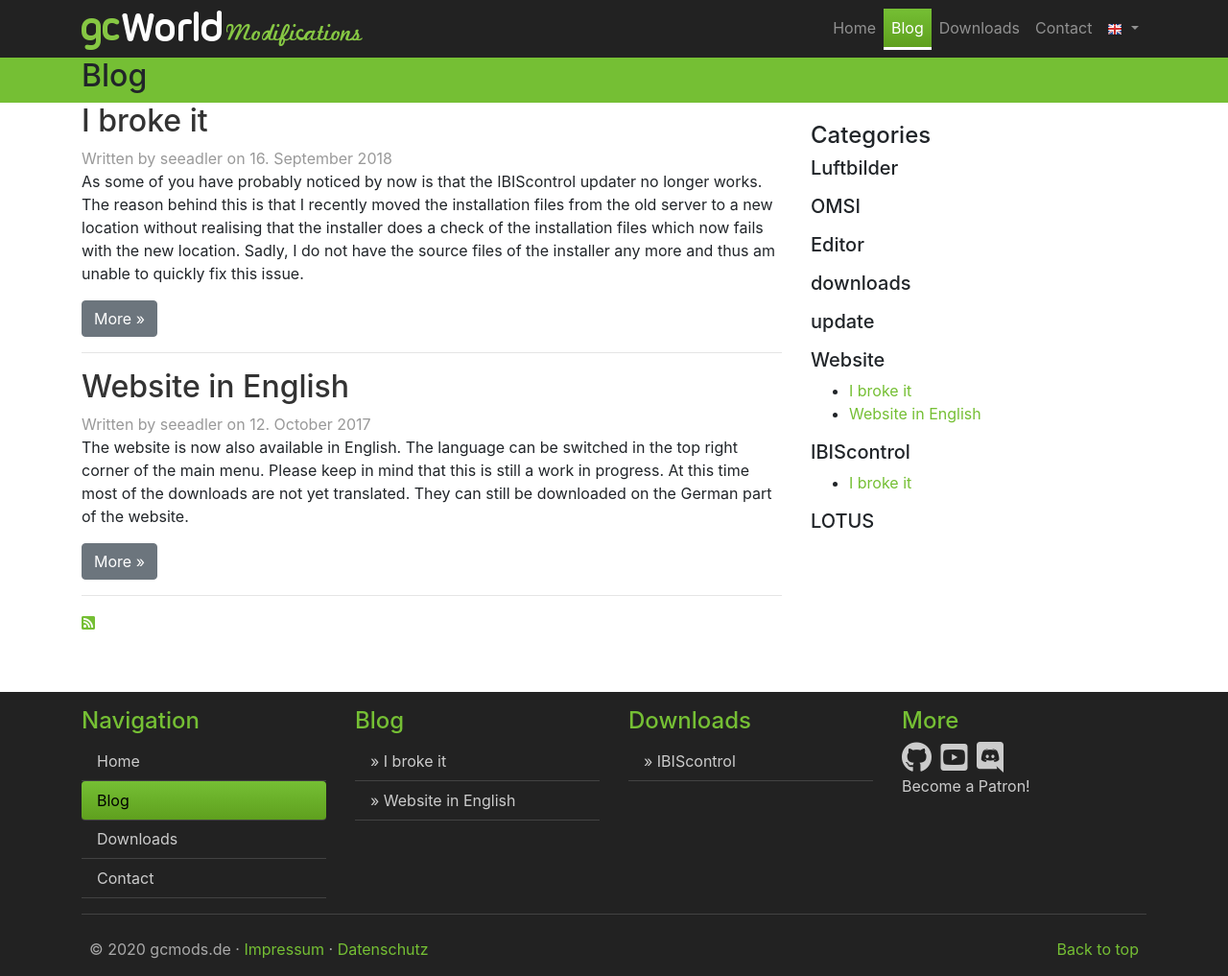
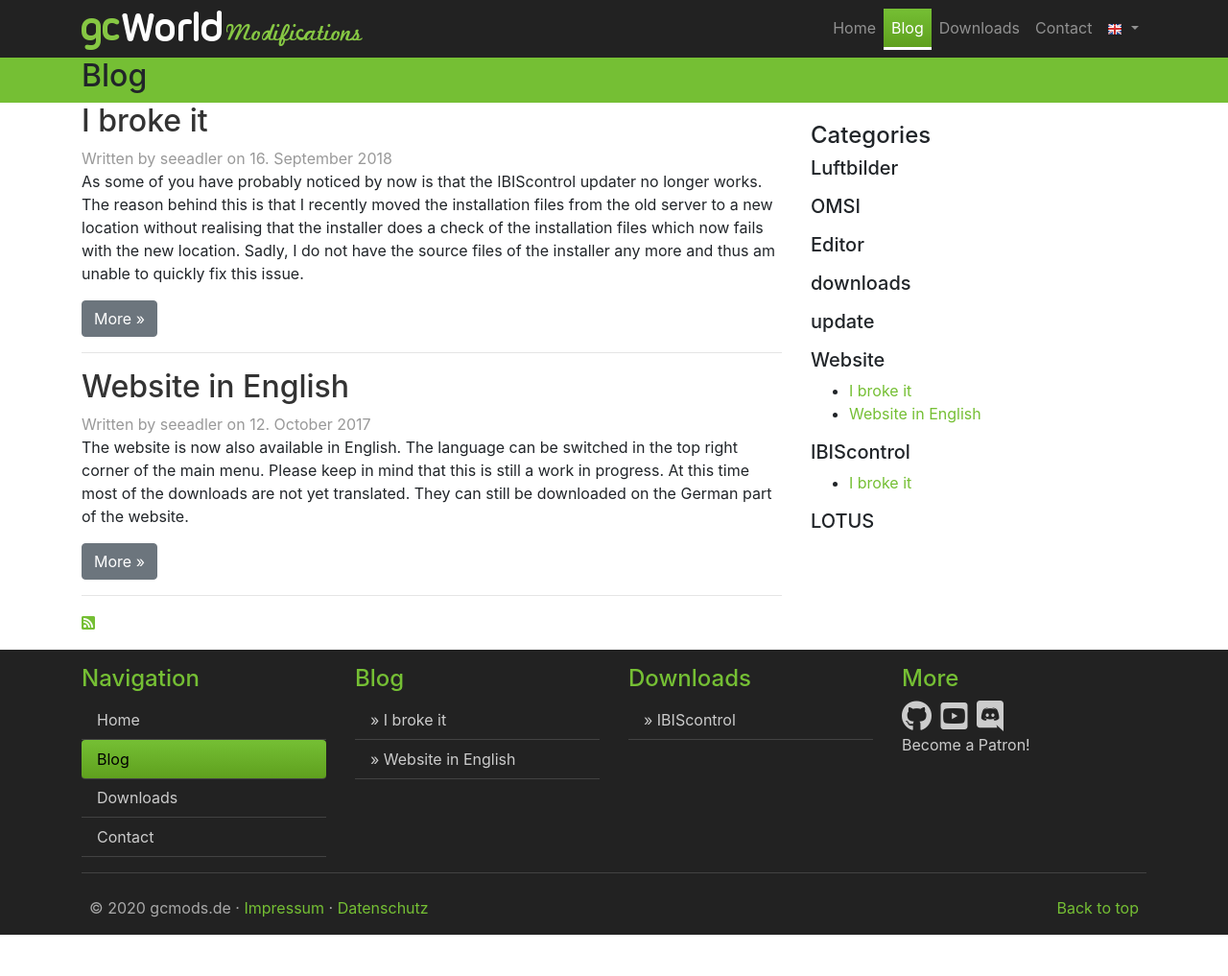
Before and after one commit to gcWorld/gcMods-Website, a Jekyll site: the page built from blog_en.md, in a window 1280 px wide. Shown: the whole page at 96% size. Built offline with Jekyll 4.4.1, drawn with Linux system fonts in a browser that asks for light colours; nearby versions of some CDN libraries; after the commit the page ends 977 px from its top, so only the background shows below that.

Commit message:
fix blog image layout, footer height

```diff
--- a/_layouts/blog.html
+++ b/_layouts/blog.html
@@ -15,7 +15,7 @@
       <a href="{{post.url}}"><img class="img-fluid" src="{{"/assets/images/blog/"}}{{post.image}}" alt="{{post.title | escape}}" /></a>
     {% endif %}
     {% if post.image_extern %}
-      <a href="{{post.url}}"><img class="img-responsive" src="{{post.image_extern}}" alt="{{post.title | escape}}" /></a>
+      <a href="{{post.url}}"><img class="img-fluid" src="{{post.image_extern}}" alt="{{post.title | escape}}" /></a>
     {% endif %}
 
     <p>
--- a/assets/css/style.css
+++ b/assets/css/style.css
@@ -130,7 +130,6 @@
 footer {
 	background:#222;
 	position: absolute;
-	bottom: -40px;
 	width: 100%;
 	/* Set the fixed height of the footer here */
 	min-height: 280px;
--- a/index.html
+++ b/index.html
@@ -64,7 +64,7 @@
                 <a href="{{ record.url }}"><img class="img-fluid" src="{{"assets/images/blog/"}}{{ record.image }}" alt="{{ record.title }}"></a>
             {% endif %}
             {% if record.image_extern %}
-            <a href="{{record.url}}"><img class="img-responsive" src="{{record.image_extern}}" alt="{{post.title | escape}}" /></a>
+            <a href="{{record.url}}"><img class="img-fluid" src="{{record.image_extern}}" alt="{{post.title | escape}}" /></a>
             {% endif %}
             <p>{{ record.excerpt }}</p>
             <a class="btn btn-secondary" href="{{ record.url }}" role="button">Mehr lesen &raquo;</a>
```
